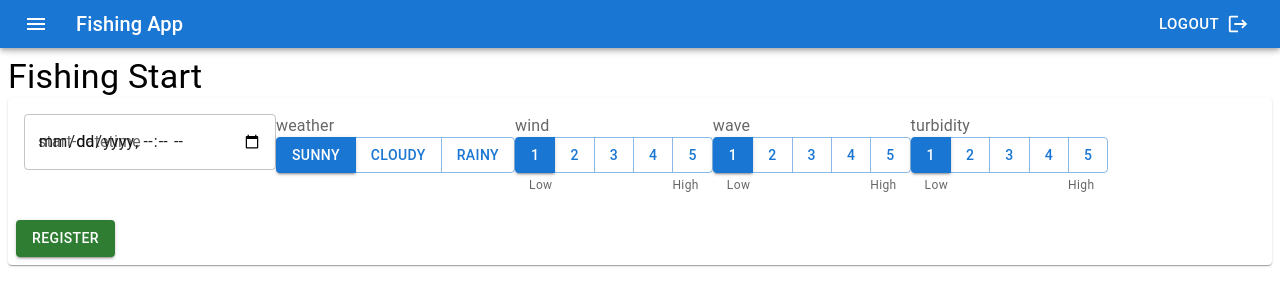
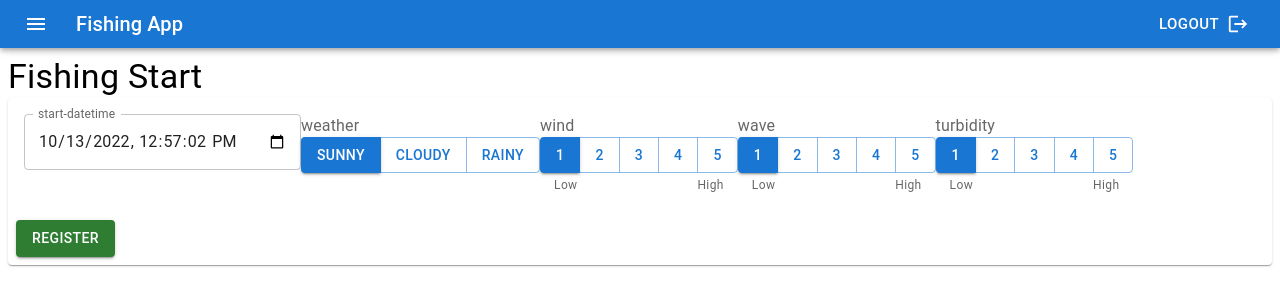
Before and after one commit to wadabee/fishing-app, a Next.js app: page /fishing/start in a window 1280 px wide. Shown: the top 306 px of the page. Built offline with nearby package versions, Linux system fonts and the light colour scheme; no server answers; sample sign-in values are in the browser's storage.

Commit message:
set initial state for start-datetime

```diff
--- a/src/pages/fishing/start.tsx
+++ b/src/pages/fishing/start.tsx
@@ -1,4 +1,5 @@
 import { Card, CardActions, CardContent, TextField } from "@mui/material";
+import dayjs from "dayjs";
 import { NextPage } from "next";
 import { useState } from "react";
 import { Weather } from "../../@types/rtdb";
@@ -8,6 +9,10 @@ import InputWeather from "../../commons/components/InputWeather";
 import PageHeader from "../../commons/components/PageHeader";
 
 const FishingStart: NextPage = () => {
+  const [startDatetime, setStartDatetime] = useState(
+    dayjs().format("YYYY-MM-DDTHH:mm:ss")
+  );
+
   const [weather, setWeather] = useState<Weather>("sunny");
   const [wind, setWind] = useState<number>(1);
   const [wave, setWave] = useState<number>(1);
@@ -19,7 +24,14 @@ const FishingStart: NextPage = () => {
 
       <Card>
         <CardContent>
-          <TextField label="start-datetime" type="datetime-local" />
+          <TextField
+            label="start-datetime"
+            type="datetime-local"
+            value={startDatetime}
+            onChange={(e) => {
+              setStartDatetime(e.target.value);
+            }}
+          />
 
           <InputWeather
             value={weather}
```
